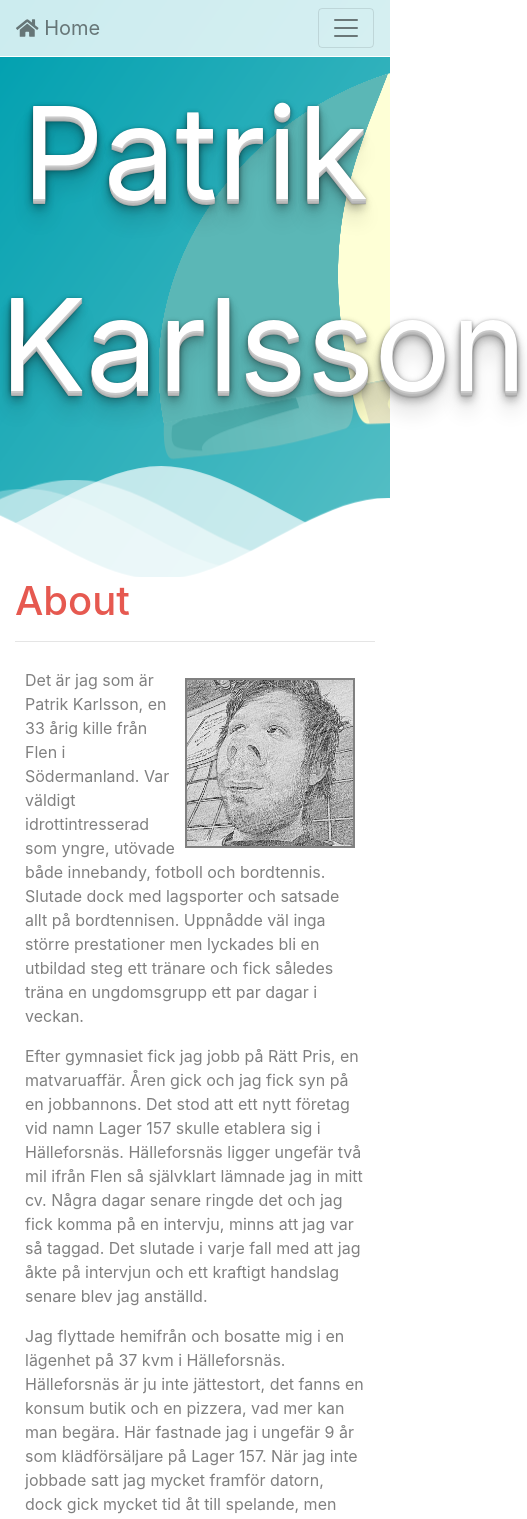
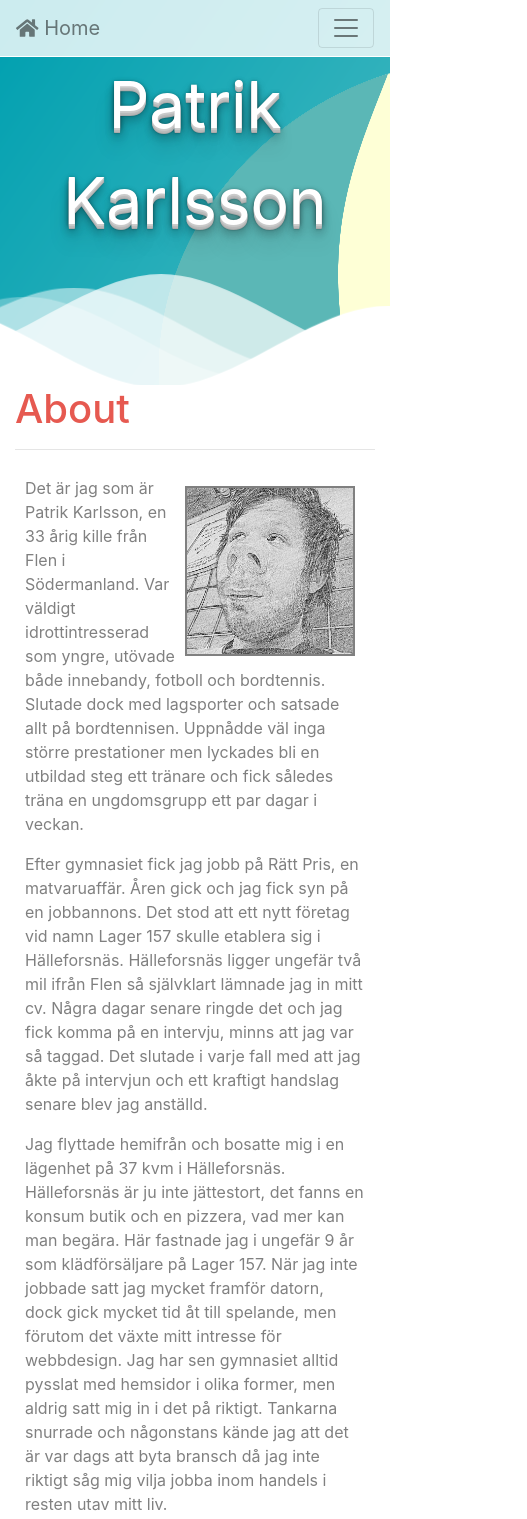
Before and after one commit to 8ptk4/ramverk2, a React (Create React App) app in the folder me-app/: page /#/ in a window 390 px wide. Shown: the top 1519 px of the page, 527 px wide, since content can reach past the window. Built offline with nearby package versions, Linux system fonts and the light colour scheme.

Commit message:
responsitivity and title hooks

```diff
--- a/me-app/src/App.js
+++ b/me-app/src/App.js
@@ -1,23 +1,56 @@
-import React from 'react';
+import React, { useState } from 'react';
+import { BrowserRouter, Route, Switch } from 'react-router-dom';
 import Header from './components/layout/Header';
 import Footer from './components/layout/Footer';
-import Router from './components/Router';
+import Reports from './components/views/Reports';
+import About from './components/views/About';
+import Register from './components/views/Register';
+import NoMatch from './components/views/NoMatch';
+import styled from "styled-components";
 
+const Main = styled.main`
+    img {
+        border: 2px solid grey;
+        margin: 10px;
+    }
 
+    section {
+        padding: 10px;
+        color: grey;
+    }
 
-const App = () => (
+    h1 {
+        color: #E65950;
+    }
+`;
+
+const App = () => {
+    const [title, setTitle] = useState('Default');
+    return (
         <>
             <Header />
-        <main class="container">
-            <div class="row">
-                <div class="col-md-12">
-                    <Router />
+                <Main className="container">
+                    <div className="row">
+                        <div className="col-md-12">
+                            <h1>{title}</h1>
+                            <hr />
+                            <BrowserRouter>
+                                <Switch>
+                                <Route path="/" exact render={props => <About {...props} updateTitle={setTitle} />} />
+                                    <Route path="/about" render={props=><About {...props} updateTitle={setTitle} />}/>
+                                    <Route path="/reports/week/1" render={props => <Reports {...props} updateTitle={setTitle} />}/>
+                                <Route path="/register" render={props => <Register {...props} updateTitle={setTitle} />}/>
+                                <Route render={props => <NoMatch {...props} updateTitle={setTitle} />} />
+                                </Switch>
+                            </BrowserRouter>
+                            <hr />
                         </div>
                     </div>
-        </main>
+                </Main>
             <Footer />
         </>
     );
+};
 
 
 
--- a/me-app/src/components/Router.js
+++ /dev/null
@@ -1,26 +0,0 @@
-import React from "react";
-import { HashRouter as Router, Route, Switch } from 'react-router-dom';
-import Reports from './views/Reports';
-import About from './views/About';
-import Register from './views/Register';
-import NoMatch from './views/NoMatch';
-
-
-
-const Routes = () => (
-    <>
-        <Router>
-            <Switch>
-                <Route path="/" exact component={About} />
-                <Route path="/about" exact component={About} />
-                <Route path="/reports/week/1" exact component={Reports} />
-                <Route path="/register" exact component={Register} />
-                <Route component={NoMatch} />
-            </Switch>
-        </Router>
-    </>
-)
-
-
-
-export default Routes;
--- a/me-app/src/components/layout/Footer.js
+++ b/me-app/src/components/layout/Footer.js
@@ -26,35 +26,35 @@ const Styles = styled.div`
 
 const Footer = () => (
     <>
-        <footer class="page-footer font-small cyan darken-3">
-        <Styles class="container">
-            <div class="row">
-                <div class="col-md-12 py-5">
-                    <div class="d-flex justify-content-center">
-                        <a class="fb-ic" href="https://www.facebook.com/putte.putte.75">
-                            <i class="fa-lg white-text mr-md-5 mr-3 fa-2x">
+        <footer className="page-footer font-small cyan darken-3">
+        <Styles className="container">
+            <div className="row">
+                <div className="col-md-12 py-5">
+                    <div className="d-flex justify-content-center">
+                        <a className="fb-ic" href="https://www.facebook.com/putte.putte.75">
+                            <i className="fa-lg white-text mr-md-5 mr-3 fa-2x">
                                 <FontAwesomeIcon icon={faFacebook} color="#e6594f" size="2x" />
                             </i>
                         </a>
-                        <a class="tw-ic" href="https://twitter.com/8ptk4">
-                            <i class="fa-lg white-text mr-md-5 mr-3 fa-2x">
+                        <a className="tw-ic" href="https://twitter.com/8ptk4">
+                            <i className="fa-lg white-text mr-md-5 mr-3 fa-2x">
                                 <FontAwesomeIcon icon={faTwitter} color="#e6594f" size="2x" />
                             </i>
                         </a>
-                        <a class="li-ic" href="https://www.instagram.com/patrik84karlsson/">
-                            <i class="fa-lg white-text mr-md-5 mr-3 fa-2x">
+                        <a className="li-ic" href="https://www.instagram.com/patrik84karlsson/">
+                            <i className="fa-lg white-text mr-md-5 mr-3 fa-2x">
                                 <FontAwesomeIcon icon={faInstagram} color="#e6594f" size="2x" />
                             </i>
                         </a>
-                        <a class="pin-ic" href="https://github.com/8ptk4">
-                            <i class="fa-lg white-text mr-md-5 mr-3 fa-2x">
+                        <a className="pin-ic" href="https://github.com/8ptk4">
+                            <i className="fa-lg white-text mr-md-5 mr-3 fa-2x">
                                 <FontAwesomeIcon icon={faGithub} color="#e6594f" size="2x" />
                             </i>
                         </a>
                     </div>
                 </div>
             </div>
-                <div class="footer-copyright text-center py-3">© 2019 Copyright Patrik Karlsson
+                <div className="footer-copyright text-center py-3">© 2019 Copyright Patrik Karlsson
             </div>
         </Styles>
         </footer>
--- a/me-app/src/components/layout/Header.js
+++ b/me-app/src/components/layout/Header.js
@@ -53,6 +53,13 @@ const SiteLogo = styled.p`
     0 5px 10px rgba(0,0,0,.25),
     0 10px 10px rgba(0,0,0,.2),
     0 20px 20px rgba(0,0,0,.15);
+
+
+    @media (max-width: 507px) {
+        .title {
+            font-size: 3em;
+        }
+    }
 `;
 
 /*
@@ -125,7 +132,7 @@ const Header = () => (
         <HeaderStyle>
             <NavStyle>
                 <NavigationBar />
-                <SiteLogo>Patrik Karlsson</SiteLogo>
+                <SiteLogo className="title">Patrik Karlsson</SiteLogo>
             </NavStyle>
             <div>
                 <Waves viewBox="0 24 150 28" preserveAspectRatio="none" shape-rendering="auto">
--- a/me-app/src/components/views/About.js
+++ b/me-app/src/components/views/About.js
@@ -2,31 +2,17 @@ import React from "react";
 import styled from "styled-components";
 import Get from "../../assets/images/putte.png";
 
-const Styles = styled.div`
-    section {
-        img {
-            border: 2px solid grey;
-            margin: 10px;
-        }
-    }
 
-    .section-wrapper {
-        padding: 10px;
-        color: grey;
-    }
 
-    h1 {
-        color: #E65950;
-    }
-`;
+const About = ({updateTitle}) => {
+    React.useEffect(() => {
+        updateTitle('About');
+    }, [updateTitle]);
 
-const About = () => (
-    <Styles>
-        <section >
-            <h1>About</h1>
-            <hr />
-            <div class="section-wrapper">
-                <img src={Get} class="img-fluid float-right w-50" alt="Goat muuuuuU"></img>
+    return (
+        <>
+            <section>
+                <img src={Get} className="img-fluid float-right w-50" alt="Goat muuuuuU"></img>
                     <p>Det är jag som är Patrik Karlsson, en 33 årig kille från Flen i Södermanland. Var väldigt idrottintresserad
                     som yngre, utövade både innebandy, fotboll och bordtennis. Slutade dock med lagsporter och satsade allt på
                     bordtennisen. Uppnådde väl inga större prestationer men lyckades bli en utbildad steg ett tränare och fick
@@ -47,10 +33,9 @@ const About = () => (
                     handels i resten utav mitt liv.</p>
 
                     <p>Och här befinner jag mig nu studerande webbprogrammering på Blekinge Tekniska Högskola.</p>
-                <hr />
-            </div>
-        </section>
-    </Styles>
-);
+            </section>
+        </>
+    );
+};
 
 export default About;
--- a/me-app/src/components/views/NavigationBar.js
+++ b/me-app/src/components/views/NavigationBar.js
@@ -27,7 +27,7 @@ const NavigationBar = () => (
     <>
         <Styles>
             <Navbar expand="lg">
-                <Navbar.Brand href="/#/">
+                <Navbar.Brand href="/">
                     <FontAwesomeIcon icon={faHome} />
                     <span /> Home
                 </Navbar.Brand>
@@ -35,19 +35,19 @@ const NavigationBar = () => (
                 <Navbar.Collapse id="basic-navbar-nav">
                     <Nav className="ml-auto">
                         <Nav.Item>
-                            <Nav.Link href="/#/about">
+                            <Nav.Link href="/about">
                                 <FontAwesomeIcon icon={faAddressCard} />
                                 <span /> About
                             </Nav.Link>
                         </Nav.Item>
                         <Nav.Item>
-                            <Nav.Link href="/#/register">
+                            <Nav.Link href="/register">
                                 <FontAwesomeIcon icon={faCashRegister} />
                                 <span /> Register
                             </Nav.Link>
                         </Nav.Item>
                         <Nav.Item>
-                            <Nav.Link href="/#/reports/week/1">
+                            <Nav.Link href="/reports/week/1">
                                 <FontAwesomeIcon icon={faListAlt} />
                                 <span /> Reports
                             </Nav.Link>
--- a/me-app/src/components/views/NoMatch.js
+++ b/me-app/src/components/views/NoMatch.js
@@ -3,28 +3,34 @@ import styled from "styled-components";
 
 
 
-const Styles = styled.div`
+const Section = styled.section`
     .pageNotFound {
         font-size: 10em;
         color: #bbb;
+        text-align: center;
     }
 
     h3 {
         color: #bbb;
+        text-align: center;
     }
 `;
 
 
 
-const NoMatch = () => (
-    <Styles>
-        <div class="pageNotFound-wrapper text-center">
-            <h1 class="pageNotFound">4o4</h1>
-            <h3>Page not found!</h3>
-        </div>
-    </Styles>
-);
+const NoMatch = ({updateTitle}) => {
+    React.useEffect(() => {
+        updateTitle('404 - Page not found');
+    }, [updateTitle]);
 
-
+    return (
+        <>
+            <Section>
+                <h1 className="pageNotFound">4o4</h1>
+                <h3>Page not found!</h3>
+            </Section>
+        </>
+    );
+};
 
 export default NoMatch;
--- a/me-app/src/components/views/Register.js
+++ b/me-app/src/components/views/Register.js
@@ -4,18 +4,25 @@ import DatePicker from '../Datepicker';
 
 
 
-const Styles = styled.div`
+const Section = styled.section`
 
 `;
 
 
 
-const Register = () => (
-    <Styles>
-        <h1>Register</h1>
-        <DatePicker />
-    </Styles>
-);
+const Register = ({updateTitle}) => {
+    React.useEffect(() => {
+        updateTitle('Register');
+    }, [updateTitle]);
+
+    return (
+        <>
+            <Section>
+            Under construction...
+            </Section>
+        </>
+    );
+};
 
 
 
--- a/me-app/src/components/views/Reports.js
+++ b/me-app/src/components/views/Reports.js
@@ -4,7 +4,7 @@ import MarkdownFile from "../README.md";
 import styled from "styled-components";
 
 
-const Styles = styled.div`
+const Section = styled.section`
 section {
   width: 800px;
   margin: 0 auto;
@@ -35,7 +35,11 @@ blockquote p {
 
 
 
-const Reports = () => {
+const Reports = ({updateTitle}) => {
+  React.useEffect(() => {
+    updateTitle('Reports');
+  }, [updateTitle]);
+
   const [markdown, setMarkdown] = React.useState("");
 
   React.useEffect(() => {
@@ -45,11 +49,11 @@ const Reports = () => {
   });
 
   return (
-    <Styles>
-      <ReactMarkdown source={markdown}/>
-    </Styles>
+      <Section>
+        <ReactMarkdown source={markdown} />
+      </Section>
   );
-}
+};
 
 
 
```
Lines whose indentation alone changed are shown as unchanged.
